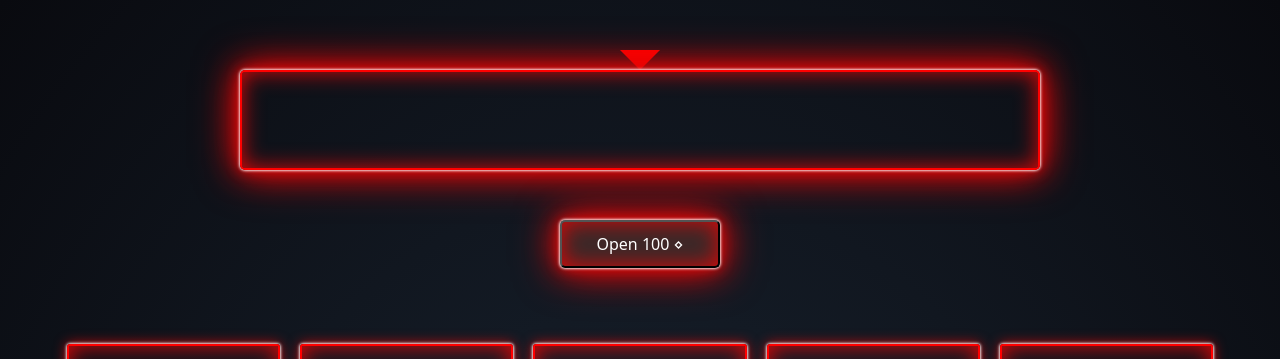
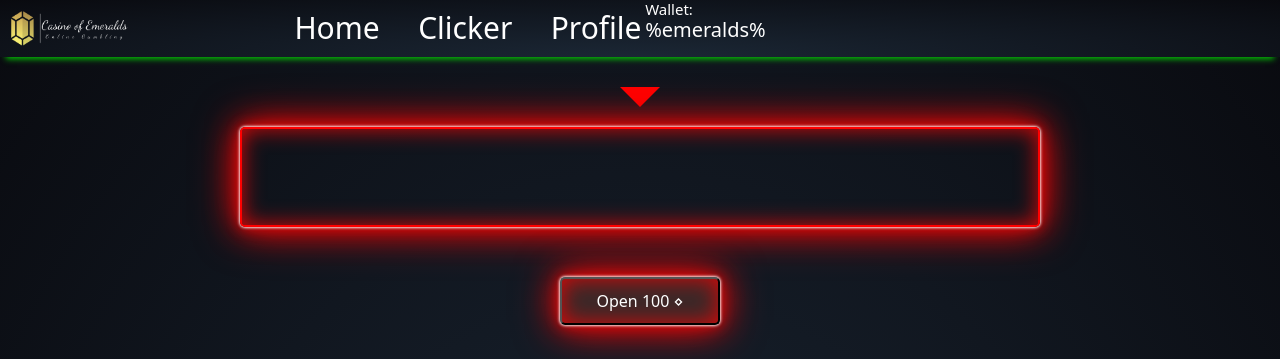
Before and after one commit to JakubKlodnicki/Casino-of-Emeralds, a PHP site: page / in a window 1280 px wide. Shown: the top 359 px of the page. Run offline with PHP 8.4, Linux system fonts and the light colour scheme; some libraries are stand-ins or nearby versions.

Commit message:
UUUuuuu, big commit
script, style, index, and logs

```diff
--- a/casino-game/csgo-case-machine/index.html
+++ b/casino-game/csgo-case-machine/index.html
@@ -6,8 +6,19 @@
   <title>Casino game</title>
   <link href="https://cdn.jsdelivr.net/npm/bootstrap@5.1.3/dist/css/bootstrap.min.css" rel="stylesheet" integrity="sha384-1BmE4kWBq78iYhFldvKuhfTAU6auU8tT94WrHftjDbrCEXSU1oBoqyl2QvZ6jIW3" crossorigin="anonymous">
   <link rel='stylesheet' href='https://ajax.googleapis.com/ajax/libs/jqueryui/1.12.1/themes/smoothness/jquery-ui.css'><link rel="stylesheet" href="./style.css">
+  <link rel="icon" href="./img/logo-emerald.png">
 </head>
 <body>
+<div class="header-top-bar">
+  <img src="./img/logo-whiteversion.png" alt="" style="max-width: 10%; float: left;">
+  <h1>Home</h1>
+  <h2>Clicker</h2>
+  <h3>Profile</h3>
+  <div class="wallet">
+    <h1>Wallet:</h4>
+    <h2>%emeralds%</h5>
+  </div>
+</div>
 <div class="box-centerr">
   <div id=unbox-area>
     <div class="arrow-downn"></div>
--- a/casino-game/csgo-case-machine/script.js
+++ b/casino-game/csgo-case-machine/script.js
@@ -72,7 +72,7 @@ function openCase(){
       draggable: false,
       width: 400,
       buttons: {
-        "%diamonds% diamonds ! !":function(){
+        "%emeralds% emeralds ! !":function(){
           $(this).dialog("close");
         }
       }
--- a/casino-game/csgo-case-machine/style.css
+++ b/casino-game/csgo-case-machine/style.css
@@ -1,11 +1,72 @@
 body {
   background: radial-gradient(ellipse at bottom, #1b2735 0%, #090a0f 100%);
   height: 100vh;
-  margin-top: 50px;
 }
+
 
 * {
   box-sizing: border-box;
+}
+
+.header-top-bar {
+  display: flex;
+  background: radial-gradient(ellipse at bottom, #1b2735 0%, #090a0f 100%);
+  -webkit-box-shadow: 0 8px 6px -6px rgb(5, 199, 5);
+  -moz-box-shadow: 0 8px 6px -6px rgb(5, 199, 5);
+  box-shadow: 0 8px 6px -6px rgb(5, 199, 5);
+  color: white;
+}
+
+.header-top-bar {
+  text-align: right;
+}
+
+.header-top-bar h1 {
+  display: flex;
+  margin-top: auto;
+  margin-bottom: auto;
+  padding-left: 13%;
+  font-size: 30px;
+}
+
+.header-top-bar h2 {
+  display: flex;
+  margin-top: auto;
+  margin-bottom: auto;
+  padding-left: 3%;
+  font-size: 30px;
+}
+
+.header-top-bar h3 {
+  display: flex;
+  margin-top: auto;
+  margin-bottom: auto;
+  padding-left: 3%;
+  font-size: 30px;
+}
+
+.header-top-bar .wallet {
+  text-align: right;
+}
+
+.header-top-bar .wallet h1 {
+  display: flex;
+  margin-top: auto;
+  margin-bottom: auto;
+  padding-left: 3%;
+  font-size: 15px;
+}
+
+.header-top-bar .wallet h2 {
+  display: flex;
+  margin-top: auto;
+  margin-bottom: auto;
+  /* padding-left: 3%; */
+  font-size: 20px;
+}
+
+.header-top-bar img {
+  left: auto;
 }
 
 #cardListt {
@@ -22,6 +83,7 @@ body {
   0 0 0.8rem #df0707,
   0 0 2.8rem #df0707,
   inset 0 0 1.3rem #df0707;
+  margin-top: 20px;
 }
 
 .col-md-2 img {
@@ -83,6 +145,7 @@ body {
   text-align: center;
 }
 .box-centerr {
+  margin-top: 30px;
   display: flex;
   justify-content: center;
 }
```
Also changed, not shown: casino-game/csgo-case-machine/img/logo-emerald.png (added), casino-game/csgo-case-machine/img/logo-whiteversion.png (added), casino-game/csgo-case-machine/img/logo.png (added).
